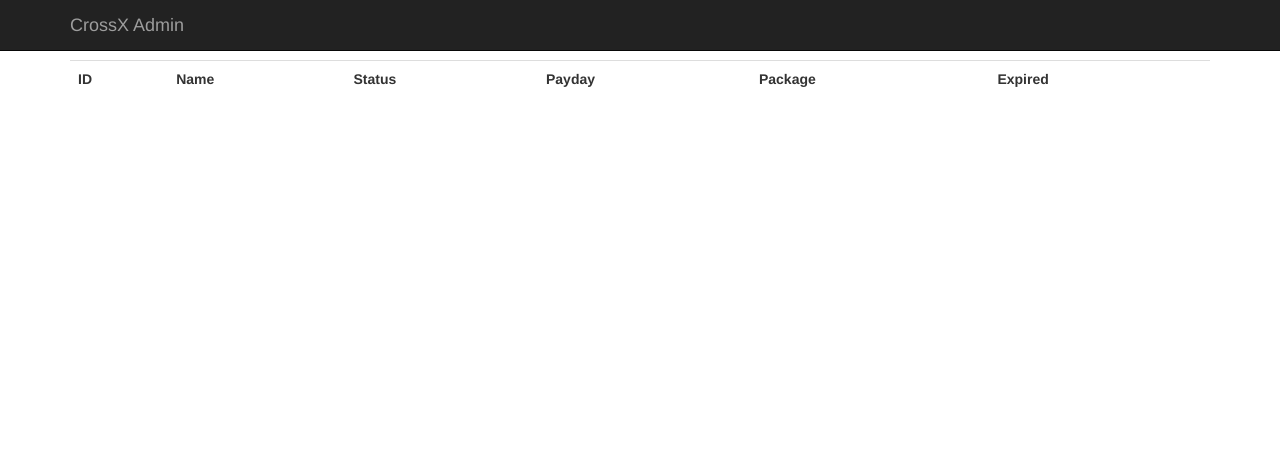
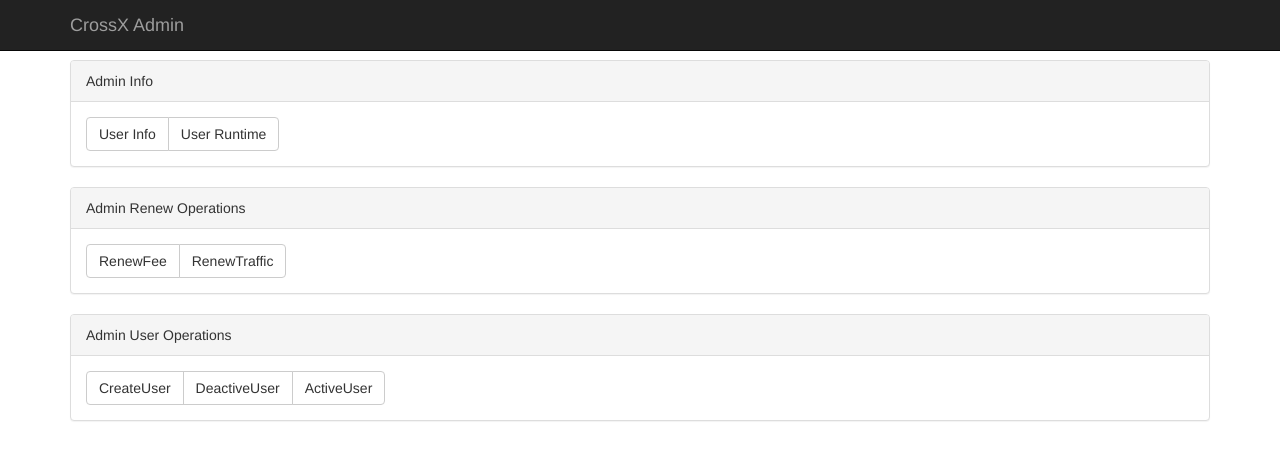
Before and after one commit to sharkconi/cross, a Flask app: page /admin/ in a window 1280 px wide. Shown: the top 460 px of the page. Run offline with Flask 2, Linux system fonts and the light colour scheme; lists and menus that the app fills with data are empty; parts of the project's set-up code (start-up, migrations or seed data) failed here and were passed over; some libraries are stand-ins or nearby versions.

Commit message:
Enable Admin Page for admin usage
Signed-off-by: Mark.Ma <mam22@emc.com>

```diff
--- a/app/admin/views.py
+++ b/app/admin/views.py
@@ -5,7 +5,7 @@
 from . import admin
 from .. import db
 from .forms import CreateUserForm, DeactiveUserForm, ActiveUserForm
-from .forms import RenewfeeForm, RenewPackageForm, RenewTrafficForm
+from .forms import RenewfeeForm, RenewTrafficForm
 from ..models import User, Userlog, Package, Usertraffic
 from flask import render_template, session, redirect, url_for, request
 from datetime import datetime
@@ -23,6 +23,10 @@ def get_period(payday):
 
 @admin.route("/")
 def admin_main():
+    return render_template("admin/main.html")
+
+@admin.route("/info/user")
+def admin_user_info():
      users = []
      for user in User.query.all():
          package = Package.query.filter_by(id=user.package_id).first()
@@ -37,10 +41,26 @@ def admin_main():
          else:
              users.append({"id":user.id, "name":user.name, "payday":user.payday, "package_traffic":package.traffic, \
                  "package":package.name, "expired":user.expired.strftime("%y-%m-%d"), "left":"","status":user.status})
-     return render_template("admin/main.html", users=users)
+     return render_template("admin/info/user.html", users=users)
 
 
-@admin.route("/renewfee", methods=['GET', 'POST'])
+@admin.route("/info/runtime")
+def admin_user_runtime():
+    runtimes = []
+    for user in User.query.all():
+        if user.status == 'active':
+            usertraffic = Usertraffic.query.filter_by(user_id=user.id).filter_by(period=get_period(user.payday)).first()
+            if usertraffic is None:
+                continue
+            runtimes.append({"name":user.name, "package_traffic":usertraffic.package_traffic, "expired":user.expired.strftime("%y-%m-%d"), \
+                "consume_traffic":usertraffic.consume_traffic/1024/1024, "period":usertraffic.period, "status":"active"})
+        else:
+            runtimes.append({"name":user.name, "package_traffic":0, "expird":user.expired.strftime("%y-%m-%d"), \
+                "consume_traffic":0, "period":"NA", "status":"inactive"})
+    return render_template("admin/info/runtime.html", runtimes=runtimes)
+
+
+@admin.route("/ops/renewfee", methods=['GET', 'POST'])
 def admin_renewfee_user():
     form = RenewfeeForm()
     if form.validate_on_submit():
@@ -74,10 +94,10 @@ def admin_renewfee_user():
         db.session.commit()
         return redirect(url_for("admin.admin_main"))
     else:
-        return render_template("admin/renewfee.html", form=form)
+        return render_template("admin/ops/renewfee.html", form=form)
 
 
-@admin.route("/renewtraffic", methods=['GET', 'POST'])
+@admin.route("/ops/renewtraffic", methods=['GET', 'POST'])
 def admin_renewtraffic_user():
     form = RenewTrafficForm()
     if form.validate_on_submit():
@@ -92,10 +112,10 @@ def admin_renewtraffic_user():
         db.session.commit()
         return redirect(url_for("admin.admin_main"))
     else:
-        return render_template("admin/renewtraffic.html", form=form)
+        return render_template("admin/ops/renewtraffic.html", form=form)
 
 
-@admin.route("/createuser", methods=['GET', 'POST'])
+@admin.route("/ops/createuser", methods=['GET', 'POST'])
 def admin_create_user():
     form = CreateUserForm()
     packages=[]
@@ -134,10 +154,10 @@ def admin_create_user():
             db.session.commit()
         return redirect(url_for("admin.admin_main"))
     else:
-        return render_template("admin/create_user.html", form=form)
+        return render_template("admin/ops/create_user.html", form=form)
 
 
-@admin.route("/deactiveuser", methods=['GET', 'POST'])
+@admin.route("/ops/deactiveuser", methods=['GET', 'POST'])
 def admin_deactive_user():
     form = DeactiveUserForm()
     if form.validate_on_submit():
@@ -152,10 +172,10 @@ def admin_deactive_user():
         db.session.commit()
         return redirect(url_for("admin.admin_main"))
     else:
-        return render_template("admin/deactive_user.html", form=form)
+        return render_template("admin/ops/deactive_user.html", form=form)
 
 
-@admin.route("/activeuser", methods=['POST', 'GET'])
+@admin.route("/ops/activeuser", methods=['POST', 'GET'])
 def admin_active_user():
     form = ActiveUserForm()
     packages=[]
@@ -195,7 +215,7 @@ def admin_active_user():
             db.session.commit()
         return redirect(url_for("admin.admin_main"))
     else:
-        return render_template("admin/active_user.html", form=form)
+        return render_template("admin/ops/active_user.html", form=form)
 
 @admin.route("/startuserlog", methods=['POST'])
 def admin_start_user_log():
--- a/app/templates/admin/main.html
+++ b/app/templates/admin/main.html
@@ -8,25 +8,39 @@
 <div class="container">
     <div class="row">
         <div class="col-lg-12 col-sm-12">
-            <table class="table table-strip table-hover">
-            <tr>
-                <th>ID</th><th>Name</th><th>Status</th><th>Payday</th><th>Package</th><th>Expired</th>
-            </tr>
-            {%for user in users%}
-            {%if user.status == 'inactive'%}
-            <tr class="danger">
-            {%else%}
-            <tr>
-            {%endif%}
-                <td>{{user.id}}</td>
-                <td>{{user.name}}</td>
-                <td>{{user.status}}</td>
-                <td>{{user.payday}}</td>
-                <td>{{user.package}} ({{user.package_traffic}} MB)</td>
-                <td>{{user.expired}} {{user.left}}</td>
-            </tr>
-            {%endfor%}
-            </table>
+           <div class="panel panel-default">
+               <div class="panel-heading">Admin Info</div>
+               <div class="panel-body">
+                   <div class="btn-group" role="group" aria-label="...">
+  			<a type="button" class="btn btn-default" href="{{url_for('admin.admin_user_info')}}">User Info</a>
+  			<a type="button" class="btn btn-default" href="{{url_for('admin.admin_user_runtime')}}">User Runtime</a>
+		   </div>
+               </div>
+           </div>
+        </div>
+
+        <div class="col-lg-12 col-sm-12">
+            <div class="panel panel-default">
+                <div class="panel-heading">Admin Renew Operations</div>
+                <div class="panel-body">
+                   <div class="btn-group" role="group" aria-label="...">
+                       <a type="button" class="btn btn-default" href="{{url_for('admin.admin_renewfee_user')}}">RenewFee</a>
+                       <a type="button" class="btn btn-default" href="{{url_for('admin.admin_renewtraffic_user')}}">RenewTraffic</a>
+                   </div>
+		</div>
+            </div>
+        </div>
+        <div class="col-lg-12 col-sm-12">
+            <div class="panel panel-default">
+                <div class="panel-heading">Admin User Operations</div>
+                <div class="panel-body">
+                   <div class="btn-group" role="group" aria-label="...">
+                       <a type="button" class="btn btn-default" href="{{url_for('admin.admin_create_user')}}">CreateUser</a>
+                       <a type="button" class="btn btn-default" href="{{url_for('admin.admin_deactive_user')}}">DeactiveUser</a>
+                       <a type="button" class="btn btn-default" href="{{url_for('admin.admin_active_user')}}">ActiveUser</a>
+                   </div>
+		</div>
+            </div>
         </div>
     </div>
 </div>
```
Also changed, not shown: app/templates/admin/info/runtime.html (added, +33 -0 lines), app/templates/admin/info/user.html (added, +33 -0 lines), app/templates/admin/ops/active_user.html (renamed from app/templates/admin/active_user.html), app/templates/admin/ops/create_user.html (renamed from app/templates/admin/create_user.html), app/templates/admin/ops/deactive_user.html (renamed from app/templates/admin/deactive_user.html), app/templates/admin/ops/renewfee.html (renamed from app/templates/admin/renewfee.html), app/templates/admin/ops/renewtraffic.html (renamed from app/templates/admin/renewtraffic.html).
